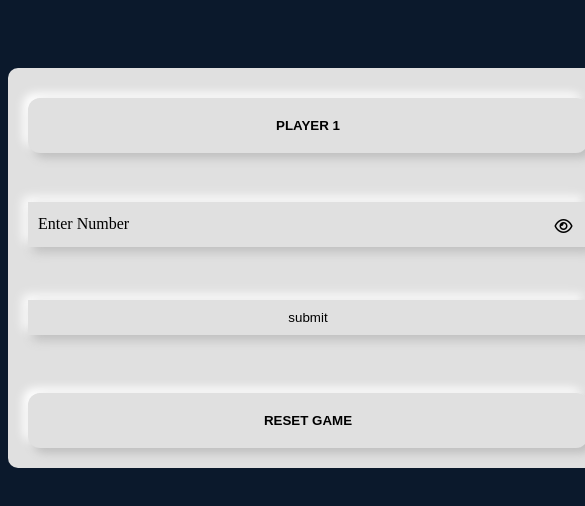
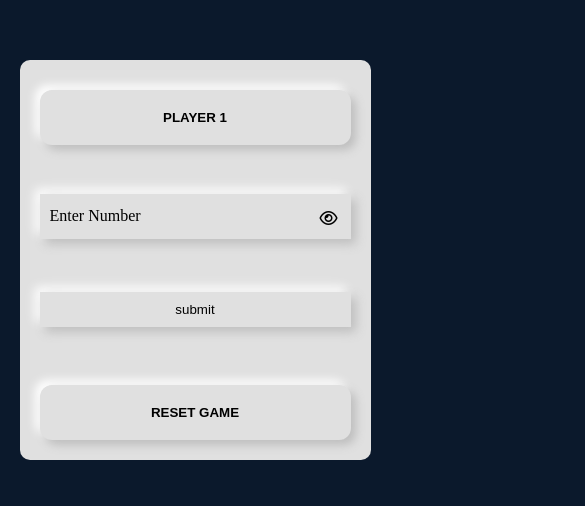
Before and after one commit to shakhawat-info/number-guessing-game-OYA, a plain HTML site: page index.html in a window 390 px wide. Shown: the part 162-668 px from the top of the page, 585 px wide, since content can reach past the window. Drawn offline with Linux system fonts and the light colour scheme.

Commit message:
Responsive Added

```diff
--- /dev/null
+++ b/css/responsive.css
@@ -0,0 +1,5 @@
+@media(max-width: 575.98px) {
+    .main {
+        width: 90%;
+    }
+ }
--- a/css/style.css
+++ b/css/style.css
@@ -8,6 +8,8 @@ body {
 }
 * {
   box-sizing: border-box;
+  margin: 0;
+  padding: 0;
 }
 .main {
   padding: 20px;
--- a/index.html
+++ b/index.html
@@ -6,6 +6,7 @@
     <title>Number Guess</title>
     <link rel="stylesheet" href="css/all.min.css" />
     <link rel="stylesheet" href="css/style.css" />
+    <link rel="stylesheet" href="css/responsive.css" />
   </head>
   <body>
     <div class="main">
@@ -31,7 +32,7 @@
 
         <div class="item playerboxtwo">
           <div class="inpbox">
-            <i class="fa-regular fa-eye" id="eyetwo" ></i>
+            <i class="fa-regular fa-eye" id="eyetwo"></i>
             <input
               type="text"
               class="form__input inputtwo"
@@ -49,7 +50,7 @@
 
         <div class="item playerboxthree">
           <div class="inpbox">
-            <i class="fa-regular fa-eye" id="eyethree" ></i>
+            <i class="fa-regular fa-eye" id="eyethree"></i>
             <input
               type="text"
               class="form__input inputthree"
@@ -84,8 +85,8 @@
         </div>
 
         <div class="result">
-            <i class="fa-solid fa-trophy"></i>
-            <b></b>
+          <i class="fa-solid fa-trophy"></i>
+          <b></b>
         </div>
       </div>
       <button class="reset">Reset Game</button>
```
